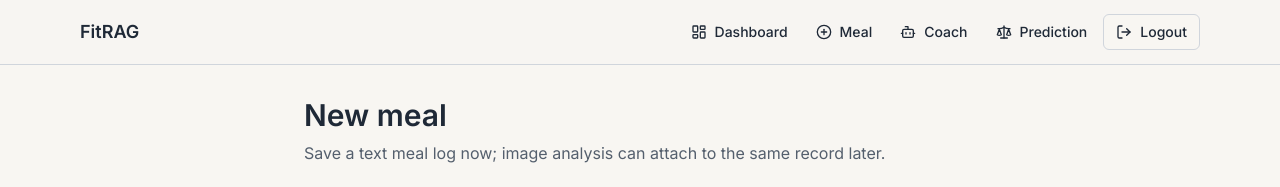
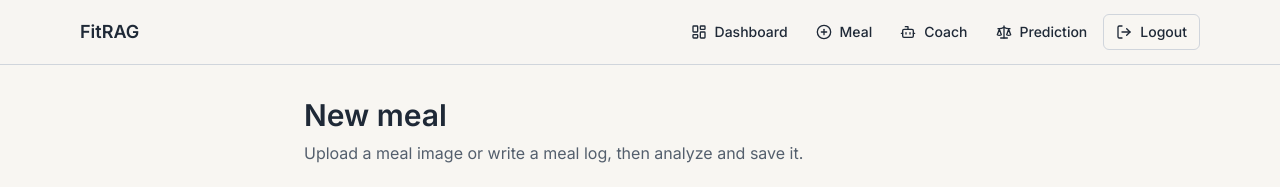
Before and after one commit to sharon-e-0/FitRAG, a Next.js app: page /meals/new in a window 1280 px wide. Shown: the top 187 px of the page. Built offline with nearby package versions, Linux system fonts and the light colour scheme.

Commit message:
Update meal upload page copy

```diff
--- a/app/meals/new/page.tsx
+++ b/app/meals/new/page.tsx
@@ -7,7 +7,7 @@ export default function NewMealPage() {
       <div className="mx-auto max-w-2xl">
         <h1 className="text-3xl font-semibold">New meal</h1>
         <p className="mt-2 text-muted-foreground">
-          Save a text meal log now; image analysis can attach to the same record later.
+          Upload a meal image or write a meal log, then analyze and save it.
         </p>
         <div className="mt-6">
           <MealForm />
```
